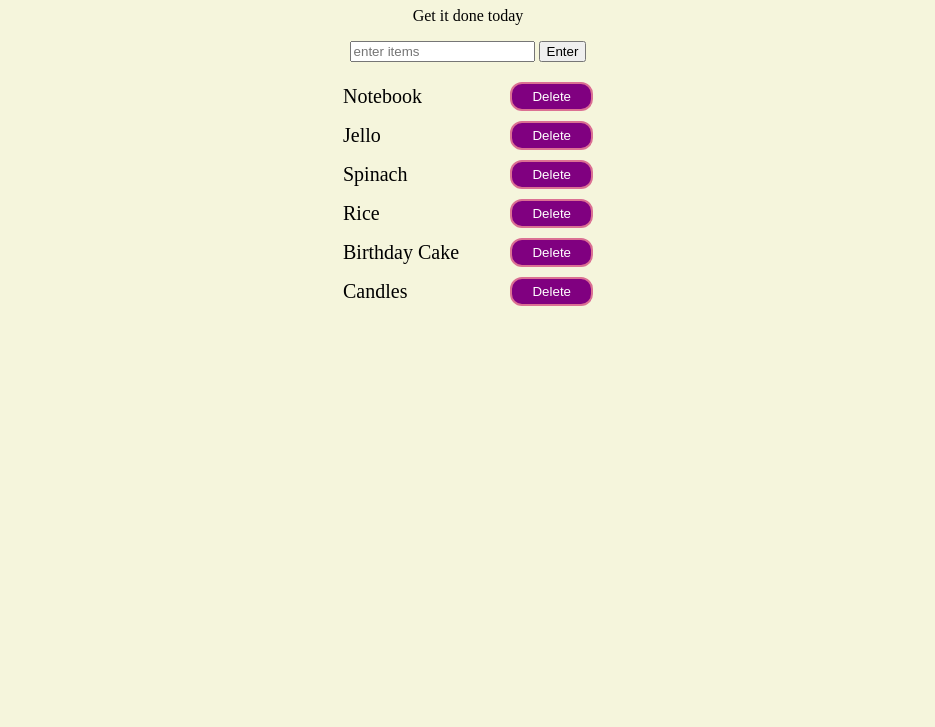
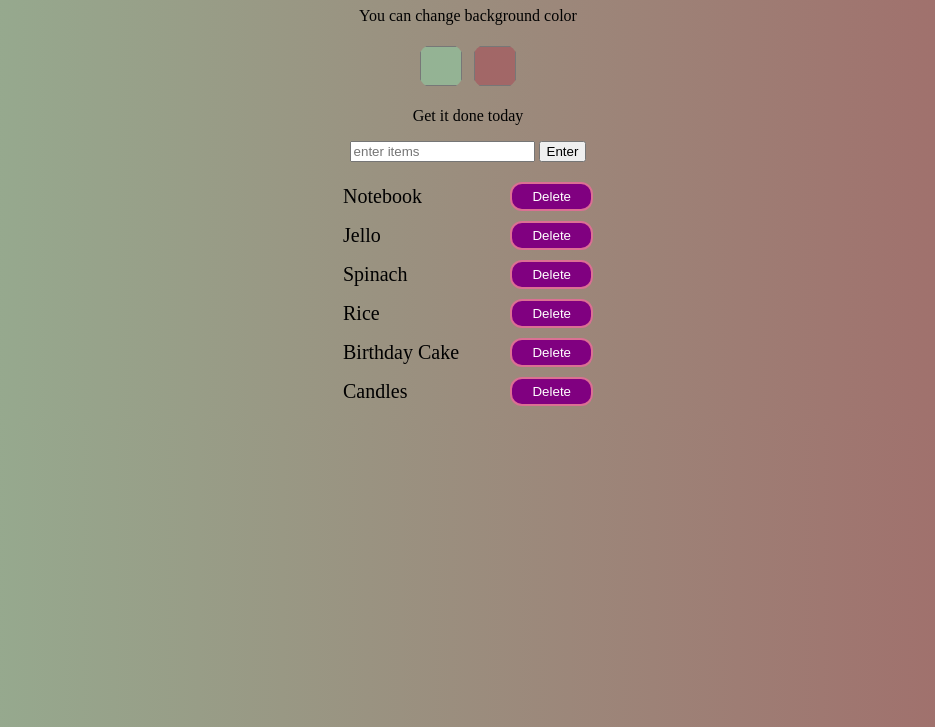
Before and after one commit to Alonasa/task_list, a plain HTML site: page index.html in a window 1280 px wide. Shown: the part 73-800 px from the top of the page, without its empty margins (172-1107 px from the left). Drawn offline with Linux system fonts and the light colour scheme.

Commit message:
add color picker

```diff
--- a/index.html
+++ b/index.html
@@ -4,9 +4,14 @@
 	<title>Javascript + DOM</title>
 	<link rel="stylesheet" type="text/css" href="style.css">
 </head>
-<body>
+<body class="set-gradient">
 	<div class="container">
 		<h1>Shopping List</h1>
+		<div class="gradient-picker">
+			<p class="bg-change">You can change background color</p>
+			<input class="color1" type="color" name="color1" value="#94b394">
+			<input class="color2" type="color" name="color2" value="#A26767">
+		</div>
 		<p id="first">Get it done today</p>
 		<input id="userinput" type="text" placeholder="enter items">
 		<button id="enter">Enter</button>
--- a/script.js
+++ b/script.js
@@ -18,7 +18,6 @@ function createListElement() {
 		buttonDelete.classList.add('btn--delete');
 		buttonDelete.textContent = 'Delete';
 		li.appendChild(buttonDelete);
-
 		buttonDelete.onclick = removeParent;
 }
 
@@ -55,8 +54,25 @@ function addButtons() {
 		buttonDelete.textContent = 'Delete';
 		elements[i].appendChild(buttonDelete);
 		buttonDelete.onclick = removeParent;
-
 	}
 };
 
 addButtons();
+
+
+
+var body = document.querySelector(".set-gradient");
+var color1 = document.querySelector(".color1");
+var color2 = document.querySelector(".color2");
+
+function pickColor() {
+	body.style.background =
+	"linear-gradient(to right, "
+	+ color1.value
+	+ ", "
+	+ color2.value
+	+ ")";
+};
+
+color1.addEventListener("input", pickColor);
+color2.addEventListener("input", pickColor);
--- a/style.css
+++ b/style.css
@@ -1,6 +1,6 @@
 body {
   text-align: center;
-  background-color: beige;
+	background: linear-gradient(to right, #94b394 , #A26767); /* Standard syntax */
 }
 
 .container {
@@ -66,3 +66,11 @@ body {
   background-color: palevioletred;
   border: 2px solid purple;
 }
+
+input[type="color"] {
+  width: 50px;
+  height: 50px;
+  background-color: transparent;
+  border: none;
+  border-radius: 50%;
+}
```
Lines whose indentation alone changed are shown as unchanged.
